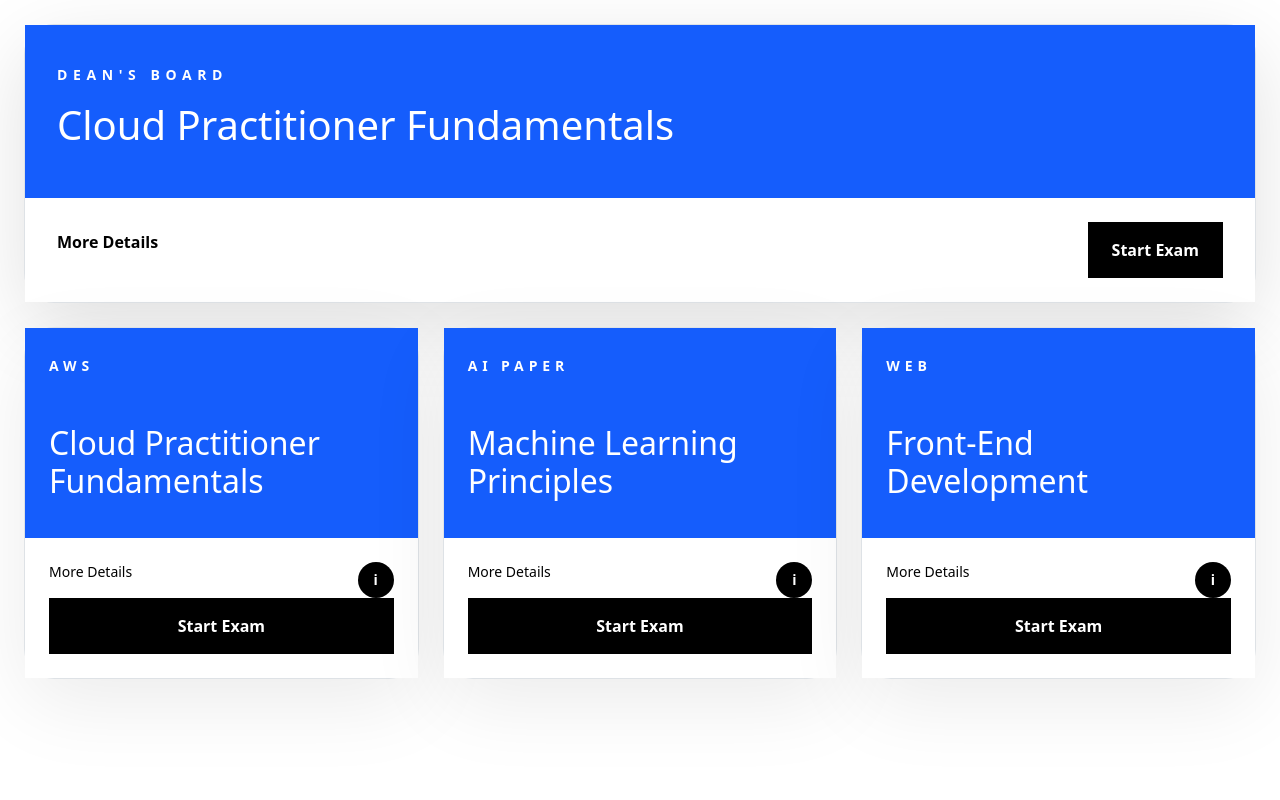
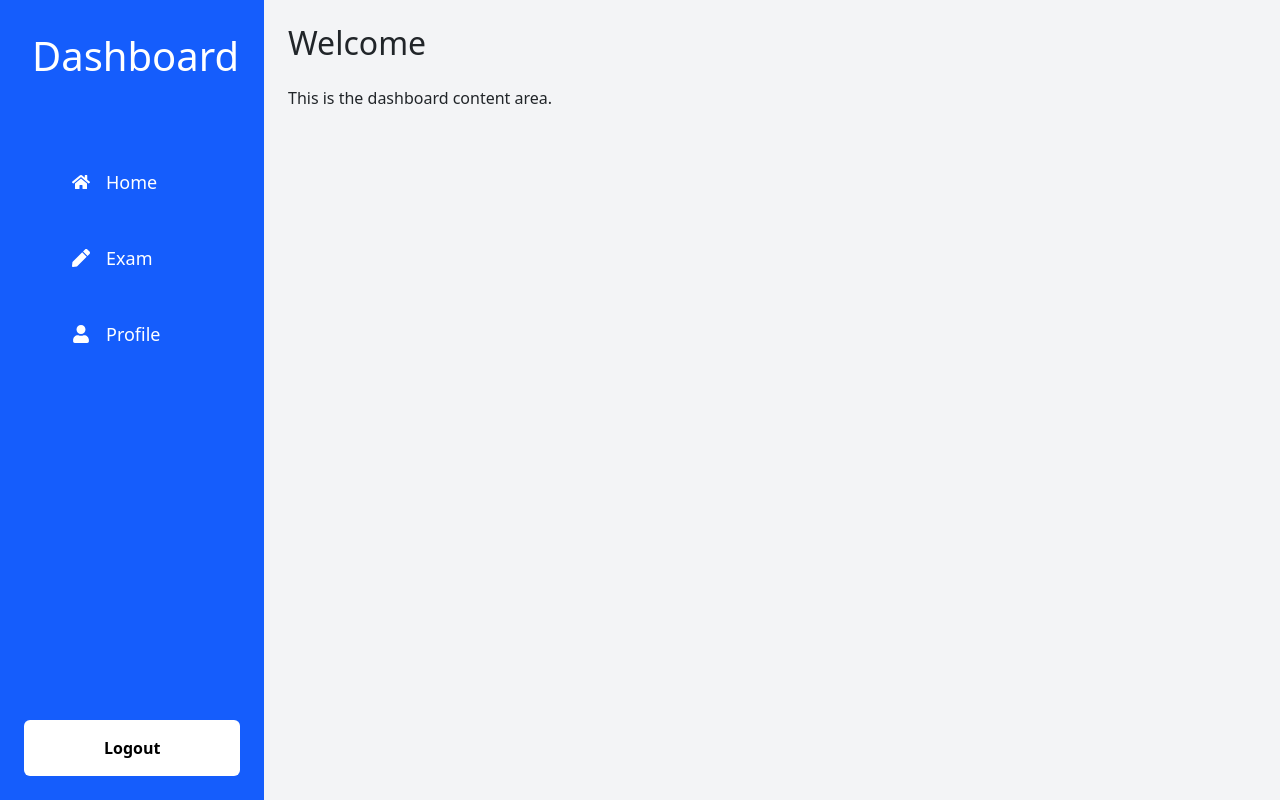
Before and after one commit to KARRI-DURGA-SIVA/AI-MOCKEXAM-Portal, a React (Vite) app: page /dashboard in a window 1280 px wide. Built offline with nearby package versions, Linux system fonts and the light colour scheme; a web font is replaced by a local one.

Commit message:
dashboard UI  updated

```diff
--- a/src/Pages/Dashboard.tsx
+++ b/src/Pages/Dashboard.tsx
@@ -1,69 +1,37 @@
+import { FaHome, FaPen, FaUser, } from "react-icons/fa";
+
 function Dashboard() {
-  const examCards = [
-    {
-      title: 'AWS',
-      subtitle: 'Cloud Practitioner Fundamentals',
-      detail: 'More Details',
-      info: 'Start Exam',
-    },
-    {
-      title: 'AI Paper',
-      subtitle: 'Machine Learning Principles',
-      detail: 'More Details',
-      info: 'Start Exam',
-    },
-    {
-      title: 'Web',
-      subtitle: 'Front-End Development',
-      detail: 'More Details',
-      info: 'Start Exam',
-    },
-  ];
+  return (
+    <div className="flex h-screen">
+      {/* Left Sidebar */}
+      <div className="w-66 text-white bg-blue-600 p-8">
+        <h1 className="text-2xl font-bold mb-6">Dashboard</h1>
 
-  return (
-    <div className="min-h-screen bg-white text-black">
-      <div className="w-full px-4 py-6 sm:px-6 lg:px-8">
-        <div className="grid gap-6">
-          <div className="rounded-[30px] border border-black/10 bg-white shadow-[0_24px_80px_rgba(0,0,0,0.12)]">
-            <div className="bg-blue-600 px-8 py-10 text-white">
-              <p className="text-sm uppercase tracking-[0.4em] font-semibold">Dean's Board</p>
-              <h1 className="mt-6 text-5xl font-bold leading-tight">Cloud Practitioner Fundamentals</h1>
-            </div>
-            <div className="border-t border-blue-600 bg-white px-8 py-6">
-              <div className="flex flex-col gap-6 lg:flex-row lg:items-center lg:justify-between">
-                <div>
-                  <p className="text-base font-semibold text-black">More Details</p>
-                </div>
-                <button className="inline-flex items-center justify-center rounded-full bg-black px-6 py-3 text-sm font-semibold text-white hover:bg-slate-900 transition">
-                  Start Exam
-                </button>
-              </div>
-            </div>
-          </div>
-
-          <div className="grid gap-6 lg:grid-cols-3">
-            {examCards.map((exam) => (
-              <article key={exam.title} className="rounded-[30px] border border-black/10 shadow-[0_24px_80px_rgba(0,0,0,0.08)]">
-                <div className="bg-blue-600 px-6 py-7 text-white">
-                  <p className="text-sm uppercase tracking-[0.35em] font-semibold">{exam.title}</p>
-                  <h2 className="mt-5 text-3xl font-bold leading-tight">{exam.subtitle}</h2>
-                </div>
-                <div className="border-t border-blue-600 bg-white px-6 py-6">
-                  <div className="flex items-center justify-between">
-                    <p className="text-sm font-medium text-black">{exam.detail}</p>
-                    <div className="flex h-9 w-9 items-center justify-center rounded-full bg-black text-sm font-bold text-white">i</div>
-                  </div>
-                  <button className="mt-6 w-full rounded-full bg-black px-5 py-3 text-sm font-semibold text-white transition hover:bg-slate-900">
-                    {exam.info}
-                  </button>
-                </div>
-              </article>
-            ))}
-          </div>
+        <ul className="space-y-8 text-lg py-18">
+          <li className="w-full px-2 py-2 hover:text-blue-100 cursor-pointer flex items-center gap-3">
+            < FaHome />
+            Home</li>
+          <li className="w-full px-2 py-2 hover:text-blue-100 cursor-pointer flex items-center gap-3">
+            < FaPen />
+            Exam</li>
+          <li className="w-full px-2 py-2 hover:text-blue-100 cursor-pointer flex items-center gap-3">
+            < FaUser/>
+            Profile</li>
+        </ul>
+        <div className="absolute bottom-0 left-0 p-6">
+          <button className="bg-white hover:bg-red-700 text-black font-bold py-3 px-20 rounded ">
+            Logout
+          </button>
         </div>
       </div>
+
+      {/* Right Content Area */}
+      <div className="flex-1 p-6 bg-gray-100">
+        <h2 className="text-3xl font-semibold">Welcome</h2>
+        <p className="mt-4">This is the dashboard content area.</p>
+      </div>
     </div>
-  )
+  );
 }
 
-export default Dashboard
+export default Dashboard;
```
